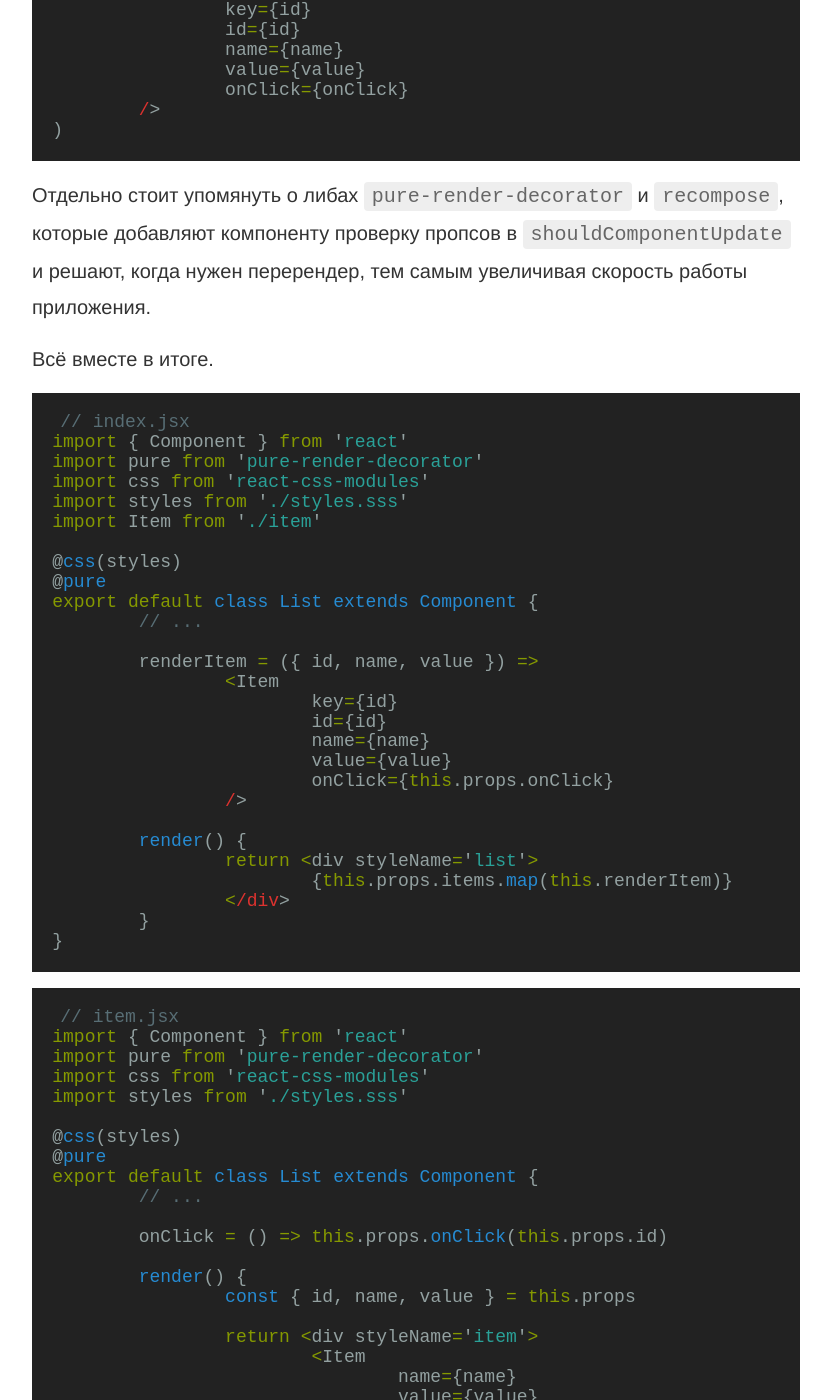
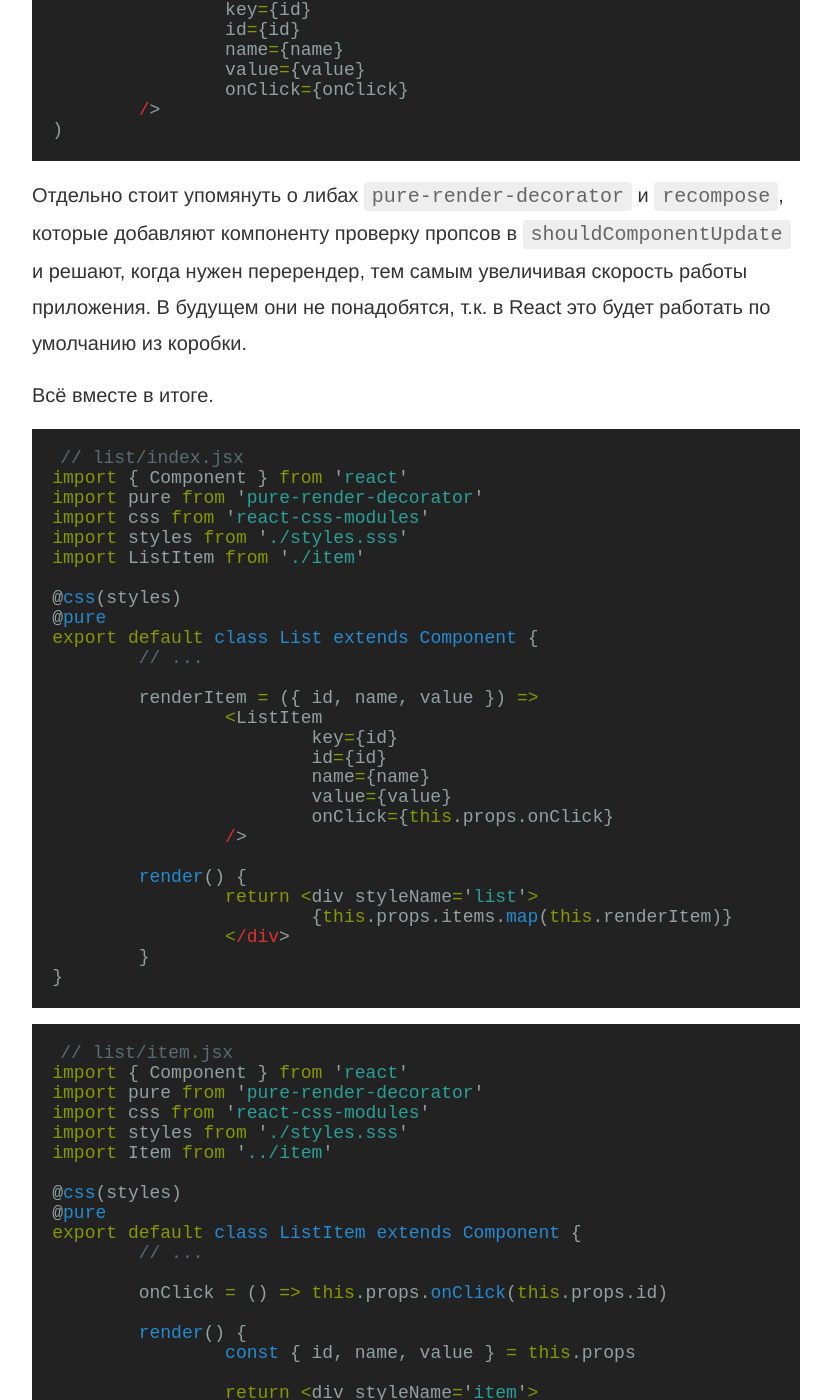
Before and after one commit to vislogurov/csssr.github.io, a Jekyll site: the page built from _posts/2016-07-28-react-map-performance.md, in a window 1280 px wide and 1400 px high, scrolled down 3152 px. Shown: the whole window, without its empty margins (224-1055 px from the left). Built offline with Jekyll 4.4.1, drawn with Linux system fonts in a browser that asks for light colours; comment, search, counter and statistics services are not loaded; some of the changed text lies outside the part shown.

Commit message:
Update 2016-07-28-react-map-performance.md

````diff
--- a/_posts/2016-07-28-react-map-performance.md
+++ b/_posts/2016-07-28-react-map-performance.md
@@ -116,16 +116,17 @@
 и [`recompose`](https://github.com/acdlite/recompose),
 которые добавляют компоненту проверку пропсов в `shouldComponentUpdate`
 и решают, когда нужен перерендер, тем самым увеличивая скорость работы приложения.
+В будущем они не понадобятся, т.к. в React это будет работать по умолчанию из коробки.
 
 Всё вместе в итоге.
 
 ```js
-// index.jsx
+// list/index.jsx
 import { Component } from 'react'
 import pure from 'pure-render-decorator'
 import css from 'react-css-modules'
 import styles from './styles.sss'
-import Item from './item'
+import ListItem from './item'
 
 @css(styles)
 @pure
@@ -133,7 +134,7 @@
 	// ...
 
 	renderItem = ({ id, name, value }) =>
-		<Item
+		<ListItem
 			key={id}
 			id={id}
 			name={name}
@@ -150,15 +151,16 @@
 ```
 
 ```js
-// item.jsx
+// list/item.jsx
 import { Component } from 'react'
 import pure from 'pure-render-decorator'
 import css from 'react-css-modules'
 import styles from './styles.sss'
+import Item from '../item'
 
 @css(styles)
 @pure
-export default class List extends Component {
+export default class ListItem extends Component {
 	// ...
 
 	onClick = () => this.props.onClick(this.props.id)
@@ -177,6 +179,22 @@
 }
 ```
 
+```
+// item/index.jsx
+import pure from 'pure-render-decorator'
+import css from 'react-css-modules'
+import styles from './styles.sss'
+
+function Item({ name, value }) {
+	return <div styleName='item'>
+		<div styleName='name'>{name}</div>
+		<div styleName='value'>{value}</div>
+	</div>
+}
+
+export default pure(css(Item, styles))
+```
+
 Вот так готовятся компоненты в нашей кухне.
 А как вы это делаете?
 
````
